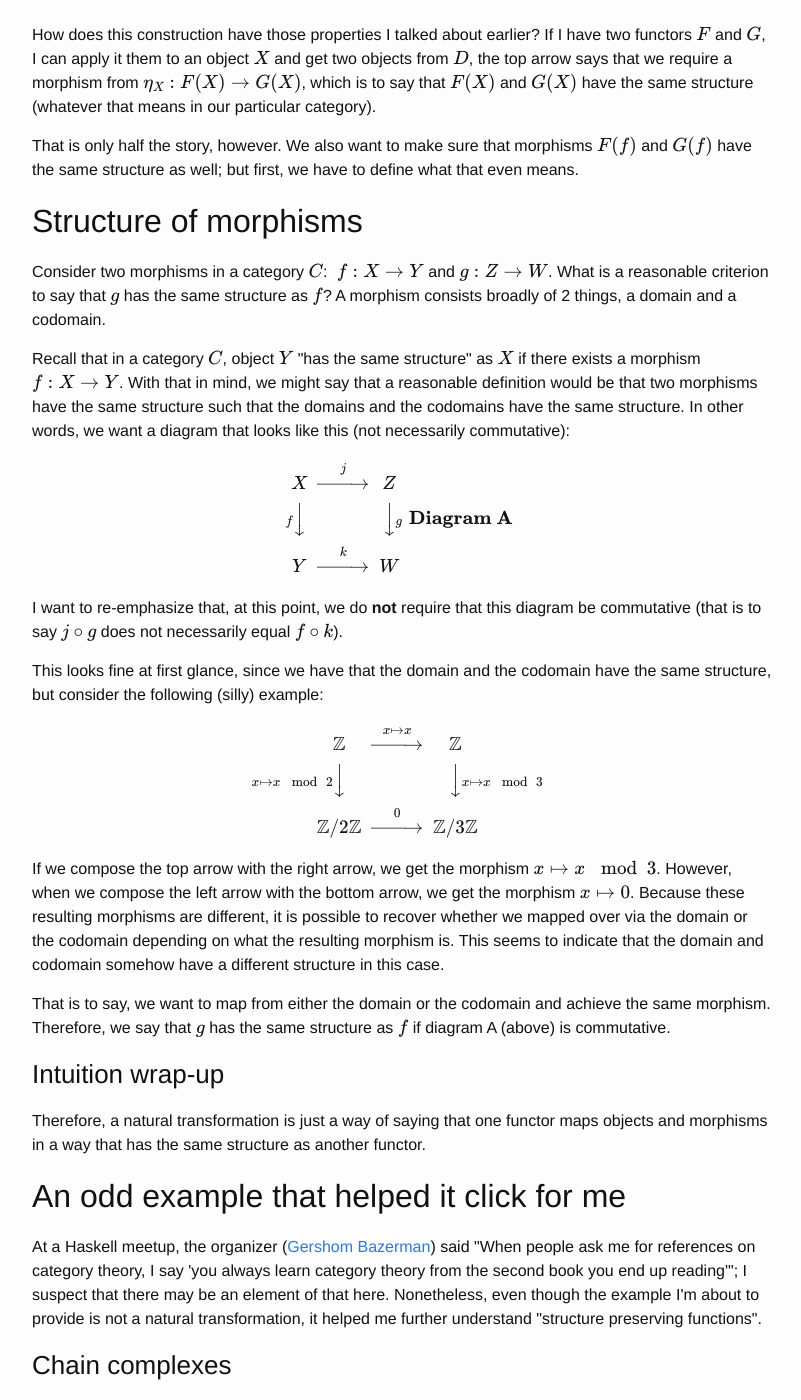
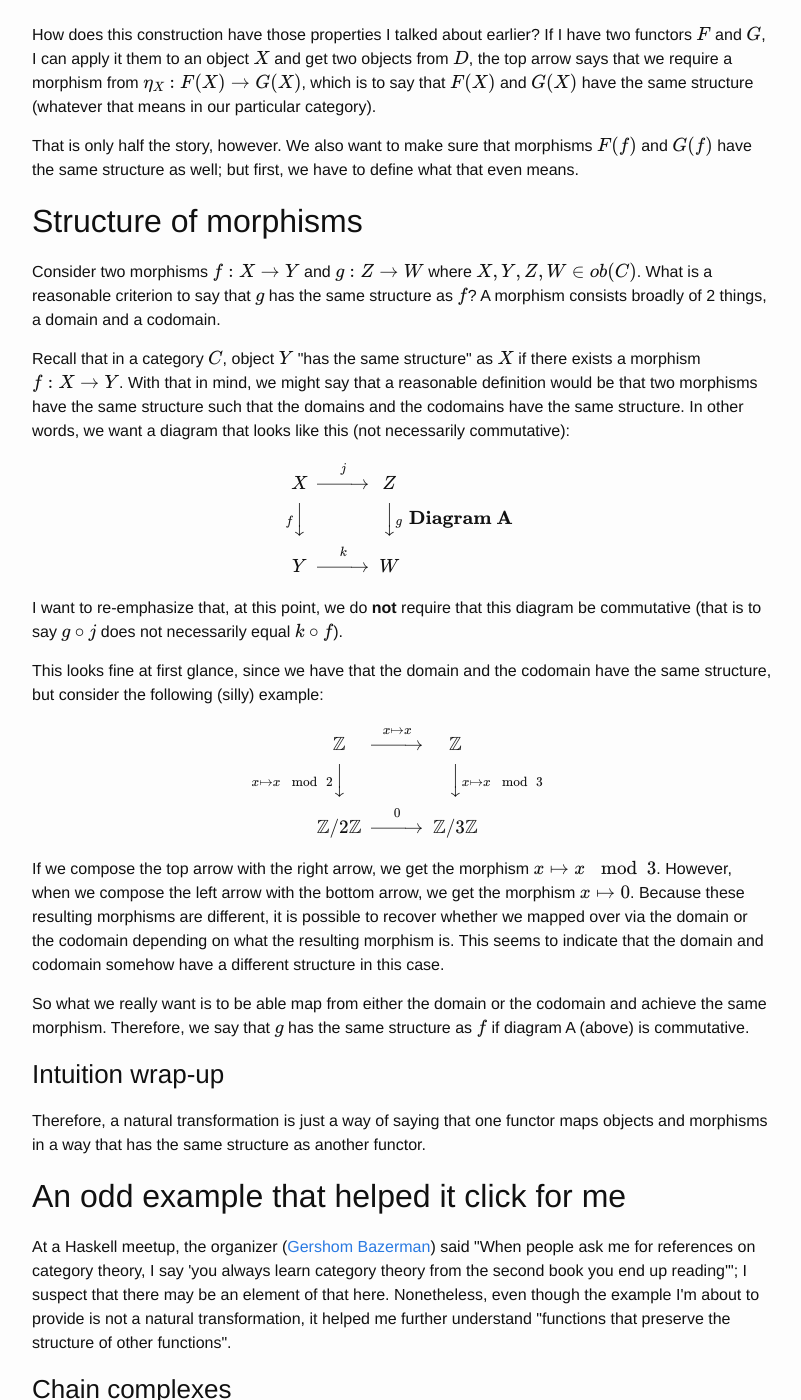
Before and after one commit to b-t-g/b-t-g.github.io, a Jekyll site: the page built from _posts/2018-04-11-understanding-natural-transformations.html, in a window 1280 px wide and 1400 px high, scrolled down 1358 px. Shown: the whole window, without its empty margins (238-1039 px from the left). Built offline with Jekyll 4.4.1, drawn with Linux system fonts in a browser that asks for light colours; formulas are drawn with MathJax 3; some of the changed text lies outside the part shown.

Commit message:
Tighten up wording

```diff
--- a/_posts/2018-04-11-understanding-natural-transformations.html
+++ b/_posts/2018-04-11-understanding-natural-transformations.html
@@ -43,7 +43,7 @@ then we generally think of \(Y\) as having the same structure as \(X\) within \(
 </p>
 
 <p>
-With this in mind, what is the structure of a functor? It's a strange question with a straightforward answer: you apply it. You give me an object from a category \(X\in ob(C)\),
+With this in mind, what is the structure of a functor? It's a strange question with a straightforward answer: you apply it. You give me an object \(X\in ob(C)\),
 I'll give you an object \(F(X)\in ob(D)\). Similarly, you give me a morphism \(f: X\to Y\) where \(X,Y\in ob(C)\), I'll give you a morphism from \(F(f): F(X)\to F(Y)\). In short, we will show that a natural
 transformation is a way to say that one functor has the same structure as another.
 </p>
@@ -89,7 +89,7 @@ That is only half the story, however. We also want to make sure that morphisms \
 <h2 id="org5a00d51">Structure of morphisms</h2>
 <div class="outline-text-2" id="text-org5a00d51">
 <p>
-Consider two morphisms in a category \(C\): \(\ f: X\to Y\) and \(g: Z\to W\). What is a reasonable criterion to say that \(g\) has the same structure as \(f\)?
+Consider two morphisms \(f: X\to Y\) and \(g: Z\to W\) where \(X,Y,Z,W\in ob(C)\). What is a reasonable criterion to say that \(g\) has the same structure as \(f\)?
 A morphism consists broadly of 2 things, a domain and a codomain.
 </p>
 
@@ -110,7 +110,7 @@ Y    @>k>> W
 </p>
 
 <p>
-I want to re-emphasize that, at this point, we do <b>not</b> require that this diagram be commutative (that is to say \(j\circ g\) does not necessarily equal \(f\circ k\)).
+I want to re-emphasize that, at this point, we do <b>not</b> require that this diagram be commutative (that is to say \(g\circ j\) does not necessarily equal \(k\circ f\)).
 </p>
 
 <p>
@@ -132,7 +132,8 @@ This seems to indicate that the domain and codomain somehow have a different str
 </p>
 
 <p>
-That is to say, we want to map from either the domain or the codomain and achieve the same morphism. Therefore, we say that \(g\) has the same structure as \(f\) if diagram A (above) is commutative.
+So what we really want is to be able map from either the domain or the codomain and achieve the same morphism. Therefore, we say that \(g\) has the same structure as \(f\) if diagram A (above)
+is commutative.
 </p>
 </div>
 
@@ -151,7 +152,7 @@ Therefore, a natural transformation is just a way of saying that one functor map
 <p>
 At a Haskell meetup, the organizer (<a href="https://gbaz.github.io/">Gershom Bazerman</a>) said "When people ask me for references on category theory, I say 'you always learn category theory from the second book you end up reading'";
 I suspect that there may be an element of that here. Nonetheless, even though the example I'm about to provide is not a natural transformation, it helped me further understand
-"structure preserving functions".
+"functions that preserve the structure of other functions".
 </p>
 </div>
 
```
Also changed, not shown: src/drafts/understanding-natural-transformations.org (+6 -5 lines), 1 other file.
